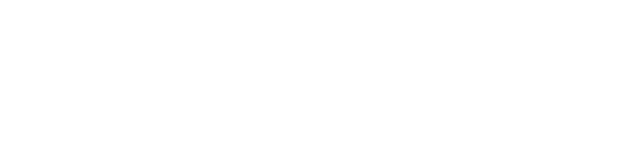
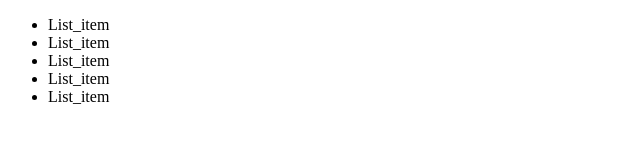
Before and after one commit to bohdankuliievych/mysandbox, a plain HTML site: page index.html in a window 1280 px wide. Shown: the whole page, without its empty margins (0-640 px from the left). Drawn offline with Linux system fonts and the light colour scheme.

Commit message:
added nav-list

```diff
--- a/index.html
+++ b/index.html
@@ -5,5 +5,15 @@
     <meta name="viewport" content="width=device-width, initial-scale=1.0" />
     <title>Document</title>
   </head>
-  <body></body>
+  <body>
+    <div class="nav-list">
+      <ul>
+        <li>List_item</li>
+        <li>List_item</li>
+        <li>List_item</li>
+        <li>List_item</li>
+        <li>List_item</li>
+      </ul>
+    </div>
+  </body>
 </html>
```
